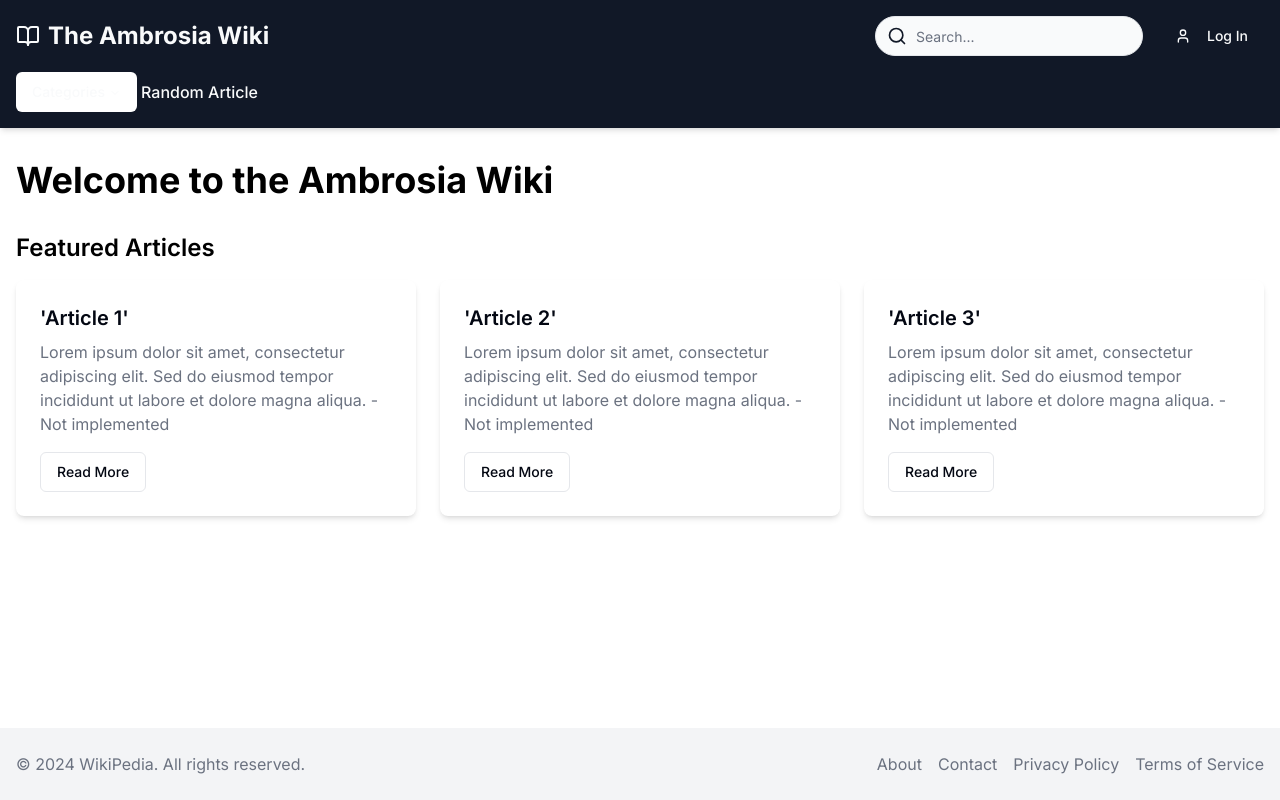
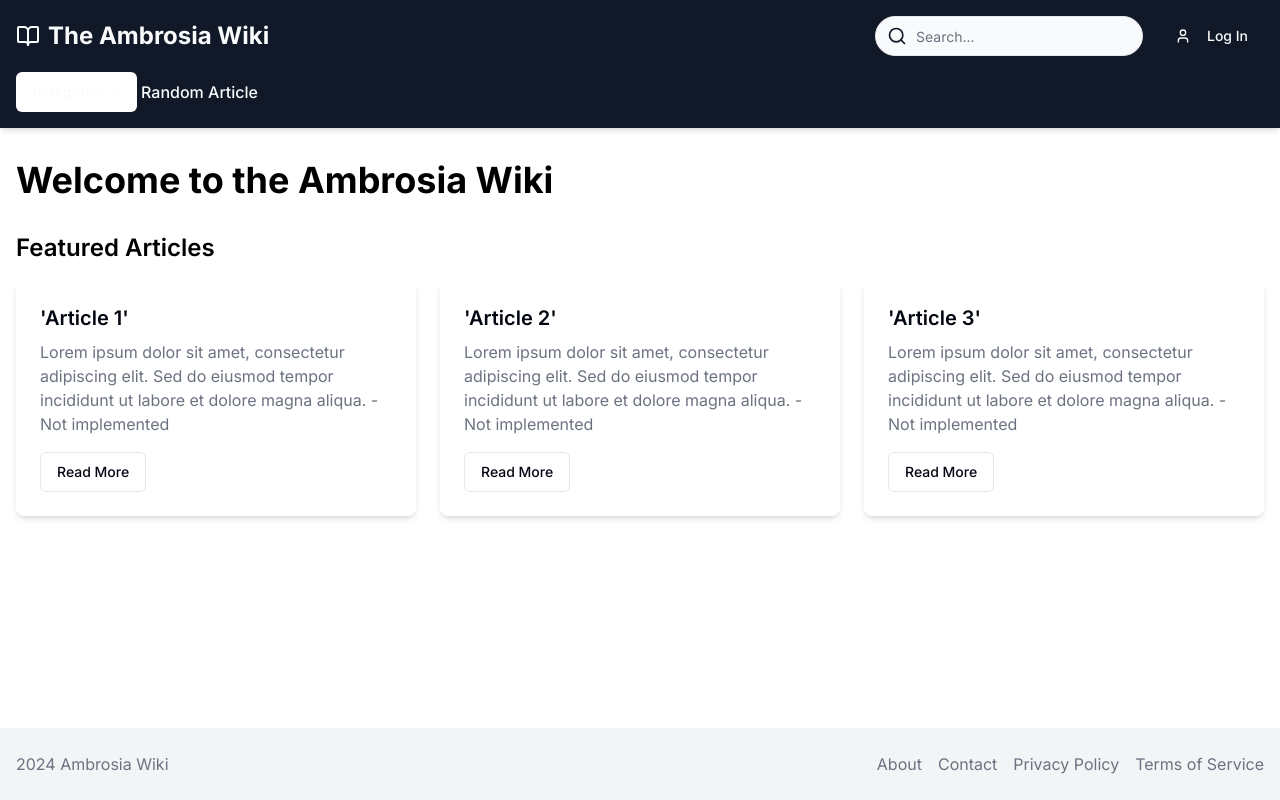
Before and after one commit to cezro/world-wiki, a Next.js app: page / in a window 1280 px wide. Built offline with nearby package versions, Linux system fonts and the light colour scheme.

Commit message:
removed copyright

```diff
--- a/components/wiki-home-page.tsx
+++ b/components/wiki-home-page.tsx
@@ -114,7 +114,7 @@ export function WikiHomePageComponent() {
         <div className="container mx-auto px-4 py-6">
           <div className="flex flex-col md:flex-row justify-between items-center">
             <p className="text-gray-500 mb-4 md:mb-0 dark:text-gray-400">
-              © {new Date().getFullYear()} WikiPedia. All rights reserved.
+              {new Date().getFullYear()} Ambrosia Wiki
             </p>
             <nav>
               <ul className="flex space-x-4">
```
